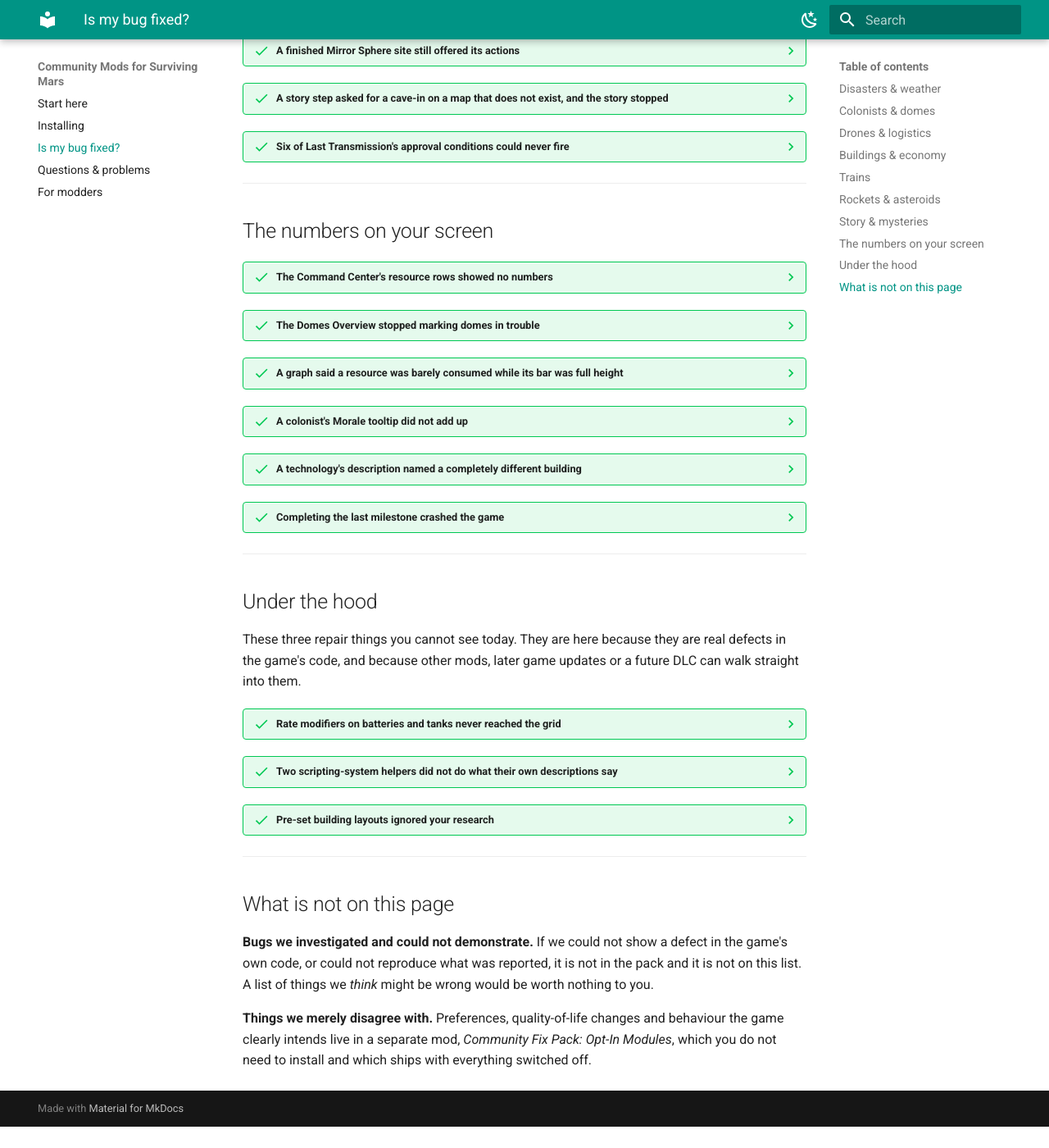
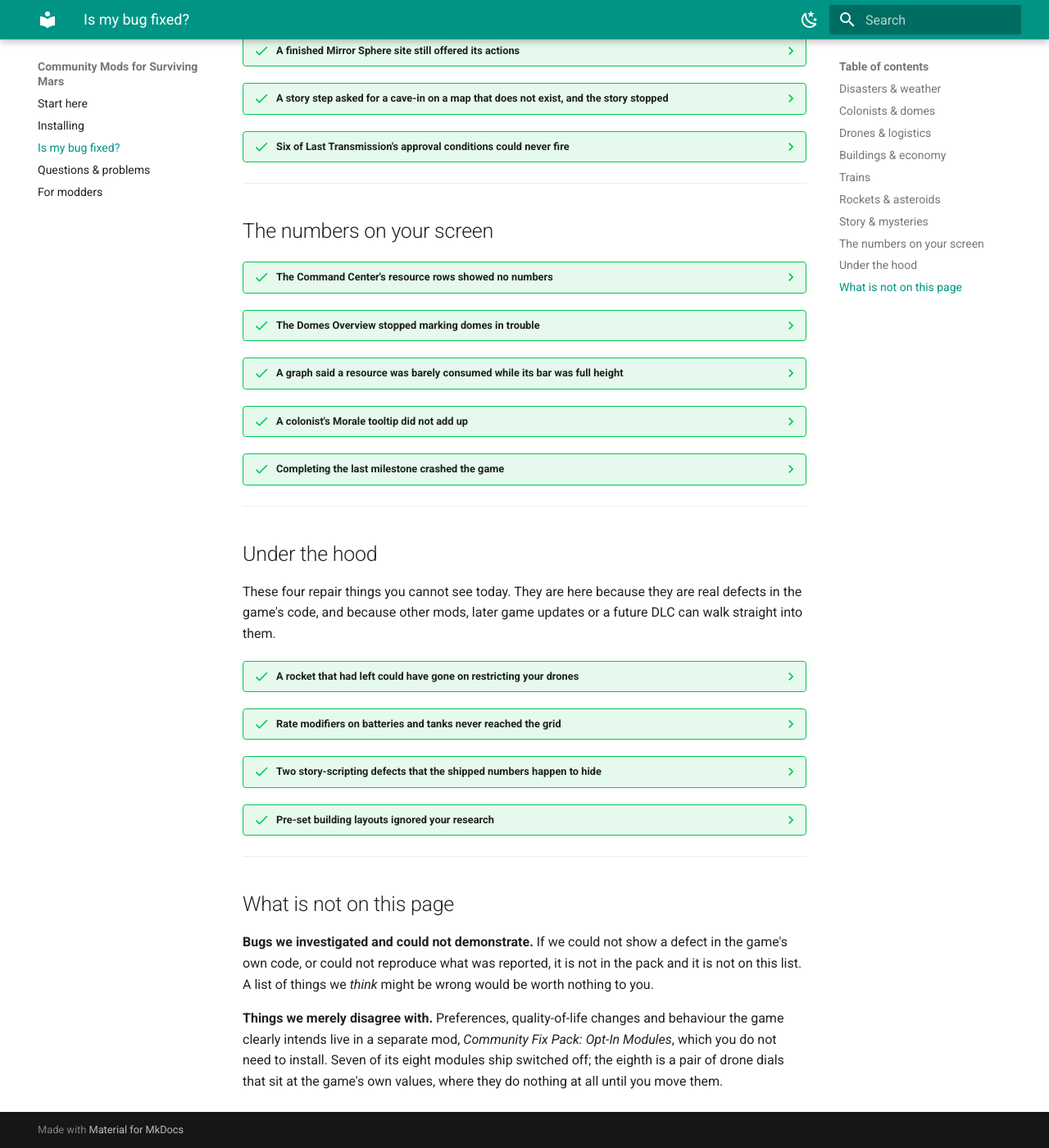
Before and after one commit to catt144/SMR-CommunityMods, an MkDocs documentation site: the page built from content/fix-list.md, in a window 1280 px wide and 1400 px high, scrolled down 5074 px. Shown: the whole window at 82% size. Built offline with MkDocs 1.6.1 and Material for MkDocs 9.7.7, drawn with Linux system fonts in a browser that asks for light colours; before the commit the page ends 6448 px from its top, so only the background shows below that; part of the change alters nothing that is shown; some of the changed text lies outside the part shown.

Commit message:
Two independent inspectors walked every entry against the code that ships rather than against the notes, and the catalogue is corrected where they bit: the blank resource rows were never drawn in the wrong place, they were never answered at all; the buried rover is freed after the ground drops rather than moved before it; dust sickness charged a flat ten out of a five-to-fourteen spread rather than the maximum; the vacuum entry now names both halves of what it repairs and stops saying a power blip un-homes a habitat forever. The restrictor that no shipped rocket can trigger moves in with the other invisible repairs where it belongs, the track migration stops claiming guards it does not have, the cargo switch admits its two deliberate escape hatches, and five entries that quietly repair an existing save now say so. The description fix for the underground dome comes off the page entirely, because our own filed defect says the corrected words never reach a retail player in any language, and a second wisp repair that does reach them gets the entry it never had

```diff
--- a/content/fix-list.md
+++ b/content/fix-list.md
@@ -61,6 +61,7 @@ saw, what was wrong underneath, and what happens now.
     resumes. **Colonies already stuck in that state are put right the moment you
     load them.**
 
+
 ??? success "One meteor storm jammed and no storm ever came again"
     **What you saw:** meteor storms simply stopped happening on that save.
 
@@ -79,16 +80,17 @@ saw, what was wrong underneath, and what happens now.
     running — or even during another disaster's warning — that rain type was
     written off for the rest of the game rather than being tried again later.
 
-    **After the fix:** it simply tries again a few sols later.
+    **After the fix:** it tries again a few sols later instead. **A save whose
+    rain has already been written off has it started up again when you load.**
 
 ??? success "Cave-ins happened in a game started with No Disasters"
     **What you saw:** an underground cave-in on a map created with the "No
     Disasters" rule.
 
-    **What was wrong:** the underground marsquake schedule did not check the
-    map's disaster setting.
+    **What was wrong:** the underground marsquake schedule never checked the
+    game's own "No Disasters" rule.
 
-    **After the fix:** it checks. A no-disasters map stays a no-disasters map.
+    **After the fix:** it checks. A no-disasters game stays a no-disasters game.
 
 ??? question "Dust devil waves were smaller than the map setting asked for — *judgment call*"
     **What you saw:** on maps set for frequent dust devils, waves that were
@@ -254,7 +256,9 @@ saw, what was wrong underneath, and what happens now.
     code that applies the trait's dome-wide bonus used two different names for
     the same thing, so the bonus was applied to a group nobody was in.
 
-    **After the fix:** the blessing lands on the dome's colonists.
+    **After the fix:** the blessing lands on the dome's colonists, in existing
+    saves as well as new ones — the wrong filing was written into the dome, so
+    loading an affected save re-does it.
 
 ??? success "The Astrogeologist bonus skipped two of your extractors"
     **What you saw:** a commander profile promising "Extractor production
@@ -263,14 +267,16 @@ saw, what was wrong underneath, and what happens now.
     **What was wrong:** the profile lists its bonus building by building, and two
     ordinary buildable extractors were left off the list.
 
-    **After the fix:** all of them get the bonus the profile's own text promises.
+    **After the fix:** all of them get the bonus the profile's own text promises,
+    including on a colony you started before installing the pack.
 
 ??? success "Dust Sickness always did the same flat damage"
     **What you saw:** every sick colonist losing an identical amount of Health
     every sol.
 
     **What was wrong:** the code rolls a random amount, throws the roll away, and
-    applies the maximum to everybody.
+    charges everybody a flat ten Health instead. The spread it meant to use runs
+    from five to fourteen.
 
     **After the fix:** the roll it makes is the damage it deals.
 
@@ -317,12 +323,15 @@ saw, what was wrong underneath, and what happens now.
 ??? question "Colonists on asteroids stood in vacuum until they died — *judgment call*"
     **What you saw:** asteroid colonists idling outdoors and bleeding Health
     with nothing telling them to go inside — and a brief power or air
-    interruption throwing every resident out of a habitat for good.
+    interruption turning every resident of a habitat out of their home for as
+    long as it lasted.
 
-    **What was wrong:** the game has no reflex for this. A colonist with nothing
-    to do in vacuum simply stays there.
+    **What was wrong:** two things. A habitat counts as unsuitable housing the
+    instant its life support dips, so its residents are un-homed; and the game
+    has no reflex for a colonist with nowhere to be, so they simply stand there.
 
-    **After the fix:** a colonist idling in vacuum heads home before their oxygen
+    **After the fix:** a habitat with a momentary life-support gap keeps its
+    residents, and a colonist idling in vacuum heads home before their oxygen
     runs out.
 
     **⚠️ Worth knowing:** this is a judgment call. We added a behaviour the game
@@ -358,8 +367,9 @@ saw, what was wrong underneath, and what happens now.
     already walking towards a job was kicked back to Idle. A brownout, a
     malfunction, a repair, or you toggling it yourself all did it.
 
-    **After the fix:** the rebuild is bundled into a single short pass, and the
-    fleet keeps working.
+    **After the fix:** the flapping is bundled into a single short pass, so a
+    flickering extender costs the fleet one interruption instead of one per
+    flicker in each direction.
 
 ??? success "Drones could not finish a delivery to a landed automatic rocket"
     **What you saw:** deliveries to a landed automatic rocket that never
@@ -371,19 +381,9 @@ saw, what was wrong underneath, and what happens now.
 
     **After the fix:** the orders stand, and the drones arrive.
 
-??? success "A rocket that had long since left was still holding your drones back"
-    **What you saw:** drone work quietly restricted with no rocket in sight.
-
-    **What was wrong:** a rocket that uses anything other than plain Fuel left an
-    entry behind in the hub's list of restrictions, and nothing ever cleared it —
-    so a rocket that had launched, left or been destroyed went on restricting
-    drone work forever.
-
-    **After the fix:** the entry is cleared with the others.
-
 ??? success "Drones kept a wrong list of the places they could not reach"
-    **What you saw:** drones passing over work they should have taken, and hubs
-    that thought they had nothing to do.
+    **What you saw:** most likely nothing directly. This one is about the state
+    left behind rather than a symptom we can pin on it.
 
     **What was wrong:** every change to the map's walkable routes — a building
     finished, terrain reshaped, a route opened — rebuilt each drone's
@@ -397,12 +397,14 @@ saw, what was wrong underneath, and what happens now.
     **What you saw:** the RC Constructor that placed a lake, and any drones
     working the site, reading as dead.
 
-    **What was wrong:** the sweep that clears units off a construction site
+    **What was wrong:** the pass that clears units off a construction site
     deliberately exempts the rover doing the building — and it runs *before* the
     basin is dug, so anything standing there (including units that had been moved
     and wandered back) was sealed under the new terrain and ran out of power.
 
-    **After the fix:** the ground is cleared of units before it drops.
+    **After the fix:** the moment the basin exists, anything standing in it is
+    sent out using the game's own escape behaviour — so the rover walks out
+    instead of being sealed in.
 
 ??? success "Small landscaping jobs never got done"
     **What you saw:** a small clear, paint or levelling area sitting unworked,
@@ -419,7 +421,7 @@ saw, what was wrong underneath, and what happens now.
     stepping into — sometimes more than once — when you started a landscaping job
     nearby.
 
-    **What was wrong:** the sweep that clears units off a new landscaping area
+    **What was wrong:** the pass that clears units off a new landscaping area
     builds an exclusion for units that are mid-boarding, and then does not use
     it.
 
@@ -472,7 +474,7 @@ saw, what was wrong underneath, and what happens now.
 
     **What was wrong:** the calculation behind that warning could only ever
     produce a value outside the range that triggers it, so for those resources it
-    had never fired since the remaster.
+    could never fire at all.
 
     **After the fix:** the warning fires.
 
@@ -483,7 +485,9 @@ saw, what was wrong underneath, and what happens now.
     **What was wrong:** the effect attached to the tech and the number the tech
     declares disagree.
 
-    **After the fix:** the discount matches the number.
+    **After the fix:** the discount matches the number — and if you researched it
+    before installing the pack, the discount already stored in your save is
+    corrected when you load it.
 
 ??? success "Large Wind Turbines never got their Frictionless Composites bonus"
     **What you saw:** a colony that researched Frictionless Composites and saw
@@ -516,7 +520,9 @@ saw, what was wrong underneath, and what happens now.
     **What was wrong:** the salvage path could take the whole track with the
     piece. Curved sections and short tracks were the worst of it.
 
-    **After the fix:** salvaging a piece salvages that piece.
+    **After the fix:** salvaging a piece salvages that piece. Loading a save also
+    clears out the wreckage of the old behaviour — orphaned track pieces and
+    invisible leftovers that could not be removed by hand.
 
 ??? success "Meteor-damaged track could not be salvaged at all"
     **What you saw:** clicking Salvage on damaged track and nothing happening —
@@ -547,7 +553,10 @@ saw, what was wrong underneath, and what happens now.
     **What was wrong:** unloading ignored the station's resource switches
     completely.
 
-    **After the fix:** unloading respects them.
+    **After the fix:** unloading respects them — as long as somewhere else on
+    that train's route will take the resource. If no station on the route accepts
+    it the train still unloads rather than carrying it about for the rest of the
+    game, and a train on its way to be stored always empties itself.
 
 ??? success "Demolishing a station permanently deleted its trains"
     **What you saw:** your colony's train count silently shrinking, until no
@@ -605,12 +614,13 @@ saw, what was wrong underneath, and what happens now.
     **What was wrong:** one of the game's own migration passes for saves from an
     earlier version was written in a way that made it do nothing at all.
 
-    **After the fix:** the pass is run properly, once, when you load. It only
-    touches tracks it can walk from end to end, and skips anything under repair.
+    **After the fix:** the pass is run properly, once, when you load.
 
     **⚠️ Worth knowing:** we cannot tell you this fixes a symptom you have. It
     puts your save into the state the game's own migration intended, and on our
-    test save it corrected several tracks and stayed corrected.
+    test save it corrected several tracks and stayed corrected. It runs over
+    every track you have; if one of them refuses to be walked, that track is left
+    exactly as the game restored it and the rest carry on.
 
 ---
 
@@ -631,7 +641,9 @@ saw, what was wrong underneath, and what happens now.
     **What was wrong:** the launch decision did not require anything to have been
     loaded.
 
-    **After the fix:** they wait for cargo, as intended.
+    **After the fix:** they wait for cargo. The game's own one-sol departure
+    timer still applies, so a rocket that has waited that long and been given
+    nothing still goes — empty trips become the exception rather than the cycle.
 
 ??? success "An automatic rocket loaded cargo and then unloaded it again"
     **What you saw:** drones carrying the same resources up and down the ramp all
@@ -692,6 +704,10 @@ saw, what was wrong underneath, and what happens now.
     **After the fix:** loading such a save delivers the prefabs and re-offers the
     message to read.
 
+    **⚠️ Worth knowing:** if you already opened the dead notification and got
+    nothing, that game is past the point where this can help — the message is
+    gone and there is nothing left to re-offer.
+
 ??? success "RC Transports could be ordered onto trade and refugee rockets"
     **What you saw:** transports accepting an order to interact with rockets they
     have no business at.
@@ -722,7 +738,7 @@ saw, what was wrong underneath, and what happens now.
 ## Story & mysteries
 
 ??? success "The Philosopher's Stone mystery hung one step from the end"
-    **What you saw:** Mystery 10 stuck at its finale, forever, with nothing left
+    **What you saw:** the mystery stuck at its finale, forever, with nothing left
     to click.
 
     **What was wrong:** the crystal announces its departure exactly one sol after
@@ -740,6 +756,15 @@ saw, what was wrong underneath, and what happens now.
     **What was wrong:** the reward was computed in the wrong unit.
 
     **After the fix:** it pays what the mystery describes.
+
+??? success "Destroying trapped wisps paid twice what the message promised"
+    **What you saw:** the other St. Elmo's Fire ending handing out double
+    research — the notification says one amount per wisp and the payout was two.
+
+    **What was wrong:** the reward was granted twice over, once per wisp and once
+    for the batch.
+
+    **After the fix:** it pays the amount the message names.
 
 ??? success "A meteor could destroy the St. Elmo's Fire sinkhole"
     **What you saw:** the mystery's set-piece simply gone after a large meteor
@@ -791,10 +816,14 @@ saw, what was wrong underneath, and what happens now.
     **What you saw:** eleven rows of the Command Center resource panel rendering
     as blank space.
 
-    **What was wrong:** the numbers were being drawn, but not where you could see
-    them.
+    **What was wrong:** each of those rows asks the game for one specific
+    number, and eleven of the eleven answers had gone missing — the remaster
+    replaced them with a single general-purpose one and converted every other
+    part of the game to it, but not this panel. A missing answer prints as
+    nothing at all.
 
-    **After the fix:** the rows show their numbers.
+    **After the fix:** the eleven missing answers are supplied, and the rows show
+    their numbers.
 
 ??? success "The Domes Overview stopped marking domes in trouble"
     **What you saw:** no red highlight on a dome whose colonists' stats had
@@ -823,15 +852,6 @@ saw, what was wrong underneath, and what happens now.
     **After the fix:** it lists what is applied. The penalty for *low* Comfort is
     real, and is still listed.
 
-??? success "A technology's description named a completely different building"
-    **What you saw:** the Underground Medium Dome technology describing something
-    else entirely.
-
-    **What was wrong:** the description names the wrong building.
-
-    **After the fix:** it names the one it unlocks. Only visible in saves from
-    before the 1.0.6 underground rework.
-
 ??? success "Completing the last milestone crashed the game"
     **What you saw:** the end-of-game milestone popup never arriving, in games
     created with No Terraforming or No Politics.
@@ -846,9 +866,17 @@ saw, what was wrong underneath, and what happens now.
 
 ## Under the hood
 
-These three repair things you cannot see today. They are here because they are
+These four repair things you cannot see today. They are here because they are
 real defects in the game's code, and because other mods, later game updates or a
 future DLC can walk straight into them.
+
+??? success "A rocket that had left could have gone on restricting your drones"
+    A rocket whose fuel is anything other than plain Fuel leaves an entry behind
+    in its hub's list of work restrictions, and nothing ever clears it — so a
+    rocket that had launched, left or been destroyed would restrict drone work
+    forever. Every rocket the game currently ships uses plain Fuel, so this has
+    never happened to anyone; one new rocket type in a patch or a DLC is all it
+    would take.
 
 ??? success "Rate modifiers on batteries and tanks never reached the grid"
     A modifier that changes a battery's or tank's charge or discharge *rate* was
@@ -856,11 +884,11 @@ future DLC can walk straight into them.
     uses it. Capacity and efficiency were passed correctly. Nothing in the
     shipped game sets those rate modifiers — a mod or an update easily could.
 
-??? success "Two scripting-system helpers did not do what their own descriptions say"
-    One returns every object where it was asked for a percentage of them; the
-    other mishandles the objects it was given. Both are used by shipped story
-    content today, and both stay harmless only because of the exact values that
-    content happens to pass.
+??? success "Two story-scripting defects that the shipped numbers happen to hide"
+    One helper returns every object where it was asked for a percentage of them.
+    The other is a swap of two timing values written so that both ends up holding
+    the larger one — harmless only because the values the game ships with are
+    already in the right order. Both run in ordinary play, in a shipped mystery.
 
 ??? success "Pre-set building layouts ignored your research"
     A layout-construction preset placed buildings without checking that you had
@@ -878,5 +906,6 @@ would be worth nothing to you.
 
 **Things we merely disagree with.** Preferences, quality-of-life changes and
 behaviour the game clearly intends live in a separate mod, *Community Fix Pack:
-Opt-In Modules*, which you do not need to install and which ships with everything
-switched off.
+Opt-In Modules*, which you do not need to install. Seven of its eight modules
+ship switched off; the eighth is a pair of drone dials that sit at the game's own
+values, where they do nothing at all until you move them.
```
